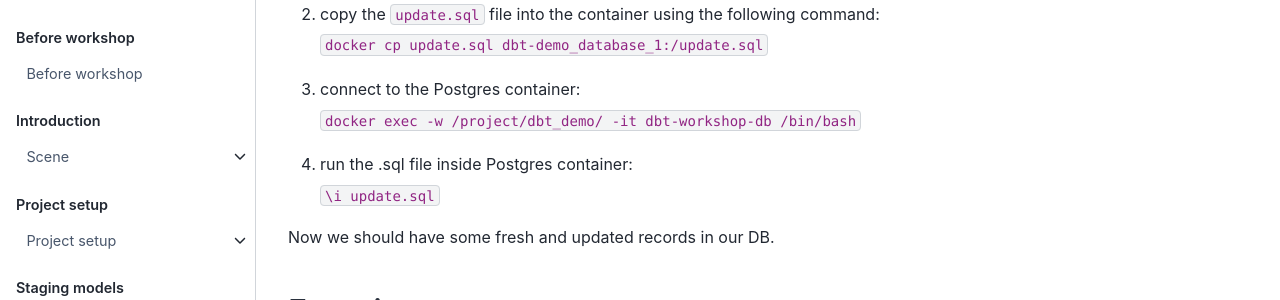
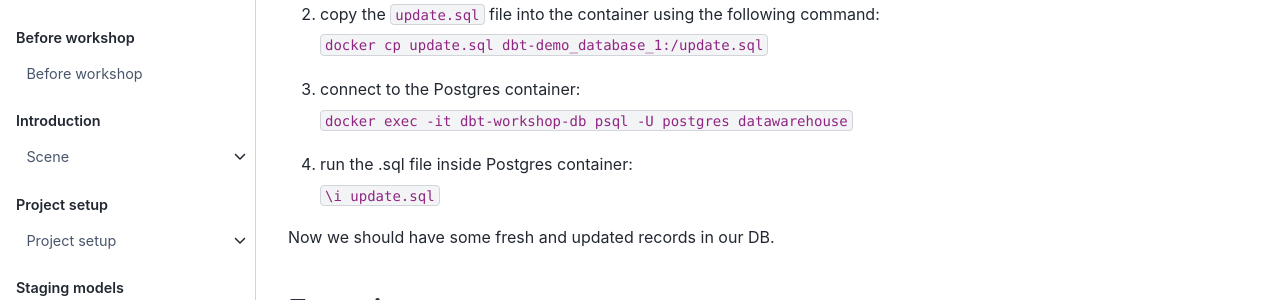
Before and after one commit to strvcom/dbt-workshop, a Jupyter Book: the page built from chapters/06/exercise.md, in a window 1280 px wide and 1287 px high. Shown: the part 343-643 px from the top of the window. Built offline with Jupyter Book 1.0.4 settings and Sphinx 7.4.7 and the Sphinx Book theme 1.1.4, drawn with Linux system fonts in a browser that asks for light colours.

Commit message:
fix: pg container

```diff
--- a/chapters/06/exercise.md
+++ b/chapters/06/exercise.md
@@ -11,7 +11,7 @@ To proceed with this exercise we first need to have some new or updated records
 
 2. connect to the Postgres container:
 
-    `docker exec -w /project/dbt_demo/ -it dbt-workshop-db /bin/bash`
+    `docker exec -it dbt-workshop-db psql -U postgres datawarehouse`
 
 3. run the .sql file inside Postgres container:
 
```
